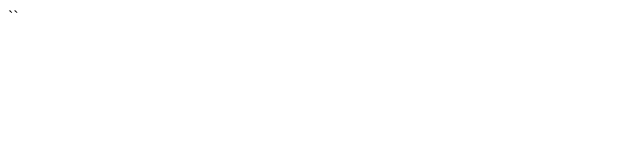
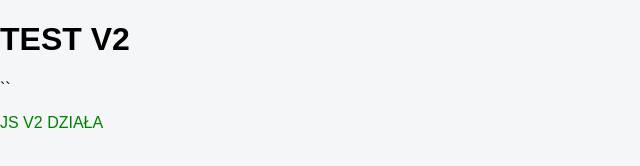
Before and after one commit to TomeVoo/eds-demo-clean, a website: page index.html in a window 1280 px wide. Shown: the whole page, without its empty margins (0-640 px from the left). Drawn offline with Linux system fonts and the light colour scheme.

Commit message:
Update index.html

```diff
--- a/index.html
+++ b/index.html
@@ -2,14 +2,15 @@
 <html lang="pl">
 <head>
   <meta charset="UTF-8" />
-  <title>TEST</title>
+  <title>EDS TEST V2</title>
 
-  <link rel="
+  <link rel="stylesheet" href="/styles.v2.css">
 </head>
 <body>
 
-<h1>TEST FRONTENDU</h1>
+  <h1>TEST V2</h1>
 
-<script src="/app.jsody>
+  <script src="/app.v2.js"></script>
+</body>
 </html>
 ``
```
